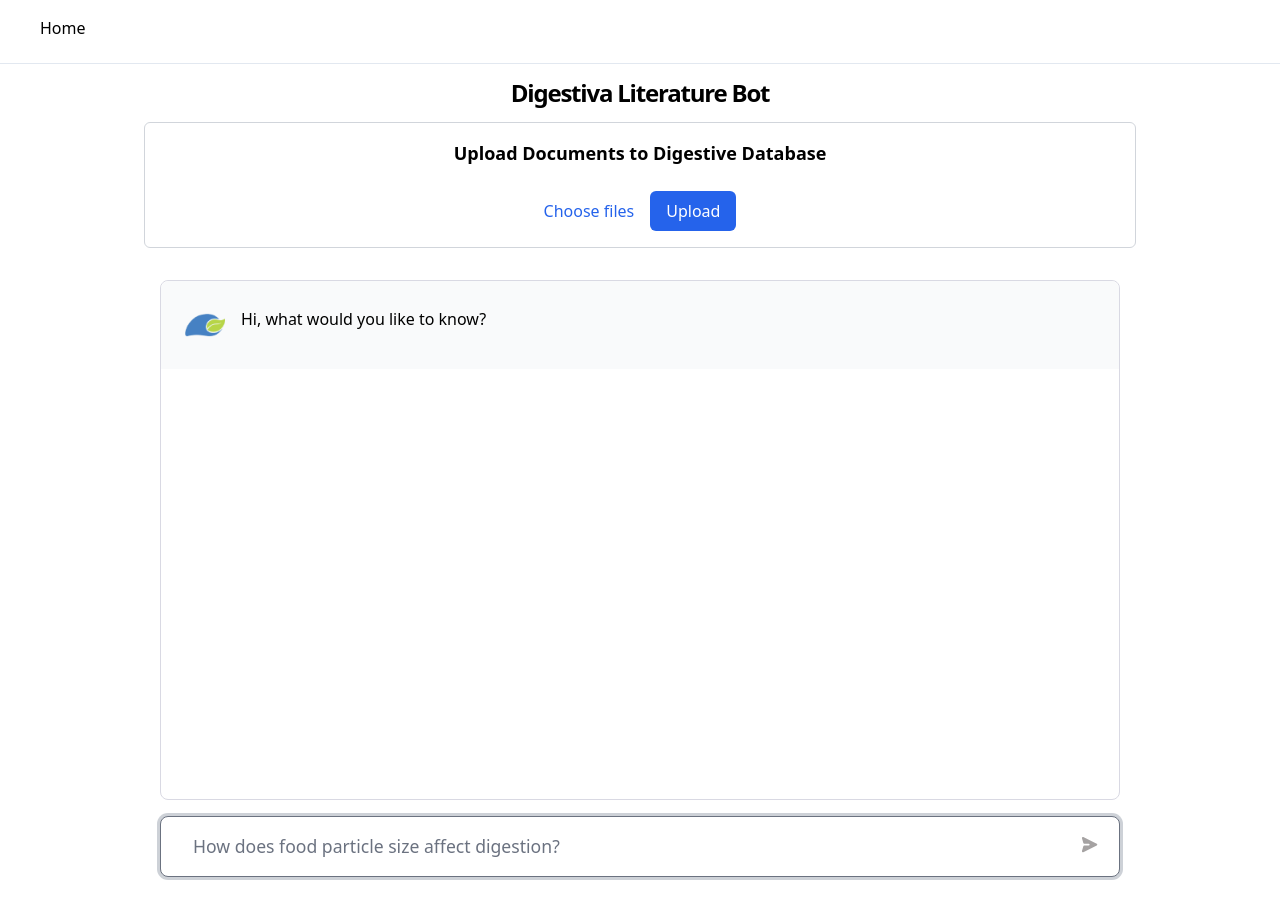
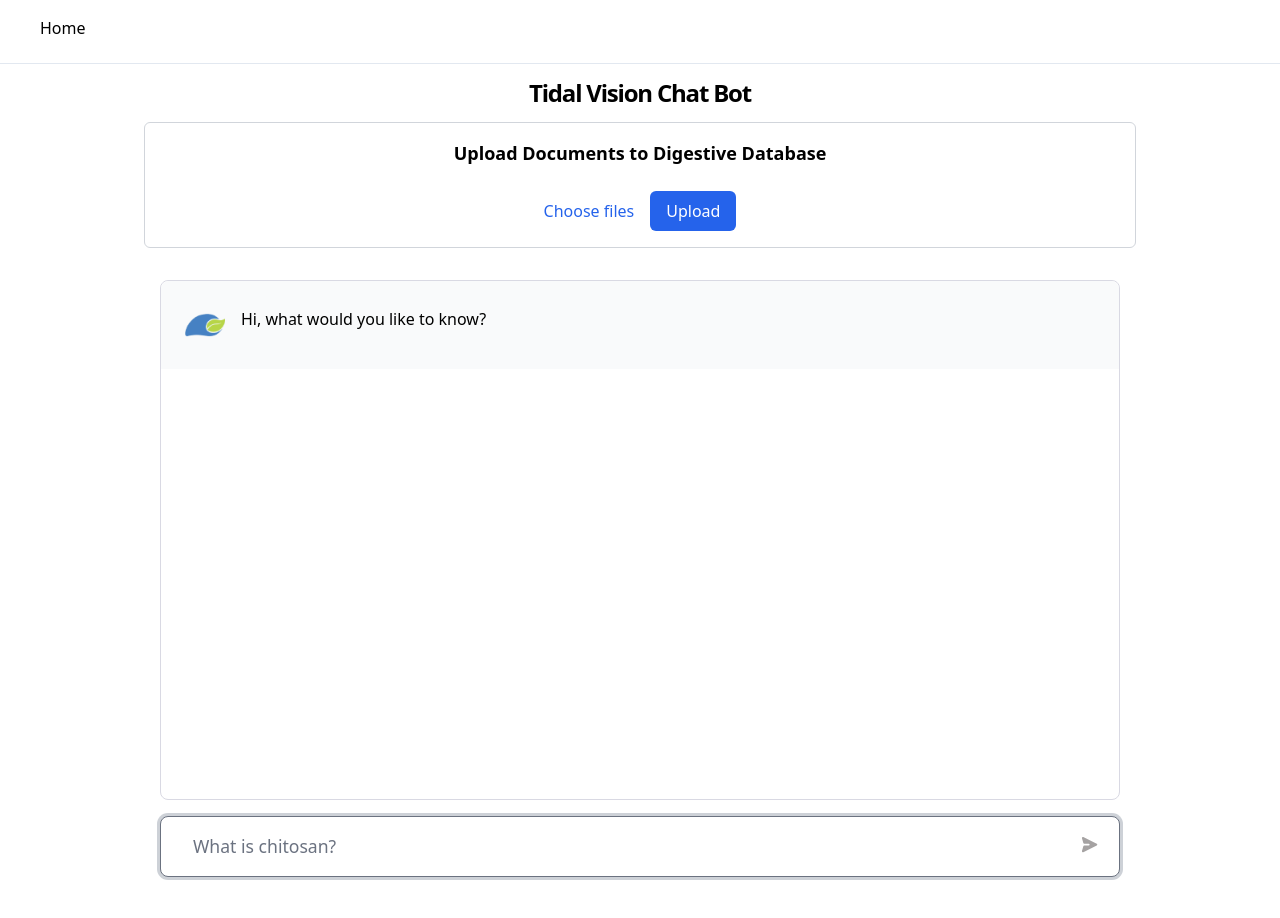
Before and after one commit to CodexLiu/Test1, a Next.js app: page / in a window 1280 px wide. Shown: the top 918 px of the page. Built offline with nearby package versions, Linux system fonts and the light colour scheme.

Commit message:
Updated for tidal vision

```diff
--- a/pages/index.tsx
+++ b/pages/index.tsx
@@ -168,7 +168,7 @@
       <Layout>
         <div className="mx-auto flex flex-col gap-4">
           <h1 className="text-2xl font-bold leading-[1.1] tracking-tighter text-center">
-            Digestiva Literature Bot
+            Tidal Vision Chat Bot
           </h1>
           <FileUploadForm />
           <main className={styles.main}>
@@ -286,7 +286,7 @@
                     placeholder={
                       loading
                         ? 'Waiting for response...'
-                        : 'How does food particle size affect digestion?'
+                        : 'What is chitosan?'
                     }
                     value={query}
                     onChange={(e) => setQuery(e.target.value)}
```
